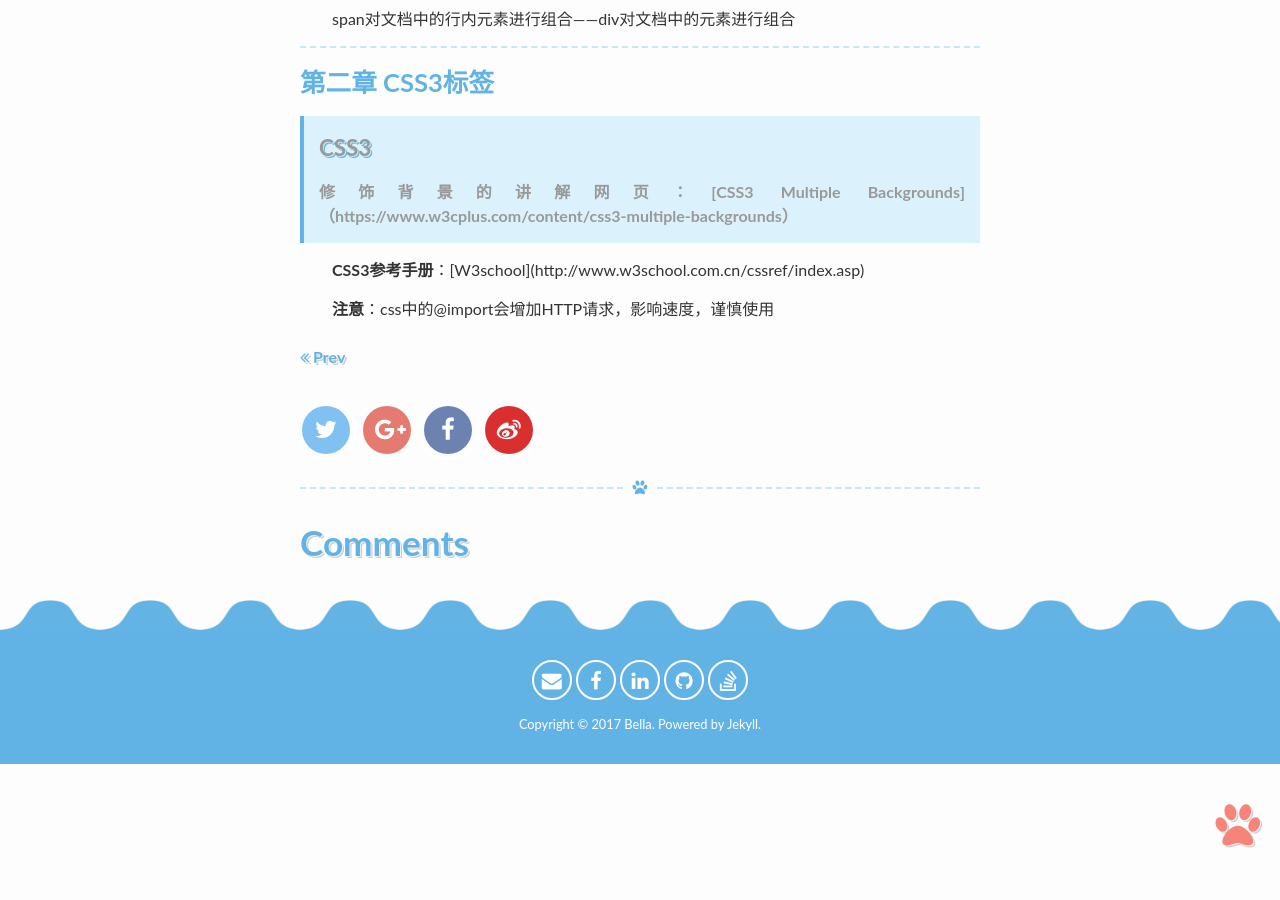
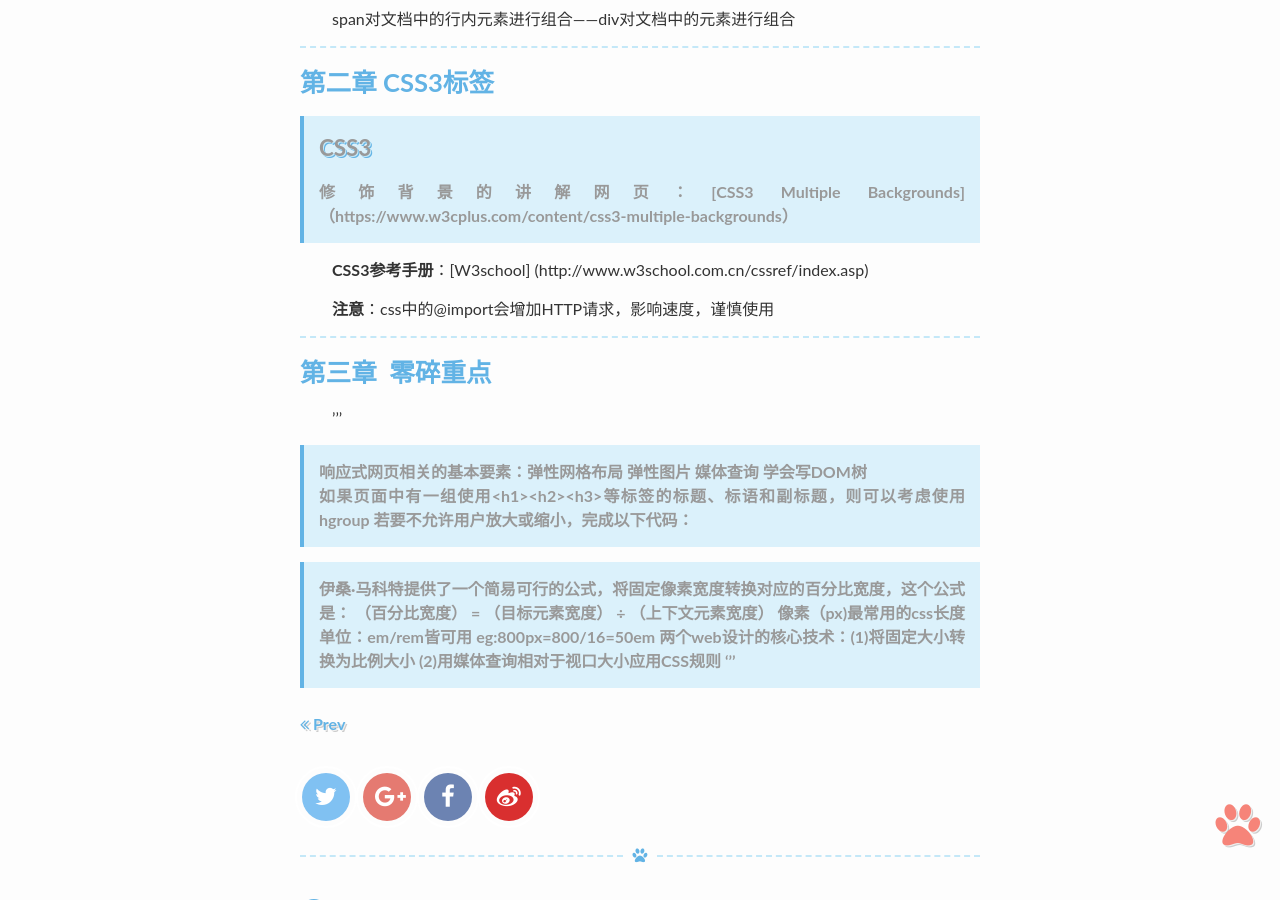
Before and after one commit to Zhou-Yu-Jin/Zhou-Yu-Jin.github.io, a Jekyll site: the page built from _posts/2017-12-28-notes.md, in a window 1280 px wide and 900 px high, scrolled down 1793 px. Built offline with Jekyll 4.4.1, drawn with Linux system fonts in a browser that asks for light colours; comment, search, counter and statistics services are not loaded.

Commit message:
Update 2017-12-28-notes.md

```diff
--- a/_posts/2017-12-28-notes.md
+++ b/_posts/2017-12-28-notes.md
@@ -57,5 +57,21 @@ tags:
 
 >#### CSS3
 <b>修饰背景的讲解网页</b>：[CSS3 Multiple Backgrounds]（https://www.w3cplus.com/content/css3-multiple-backgrounds）
-<p><b>CSS3参考手册</b>：[W3school](http://www.w3school.com.cn/cssref/index.asp)</p>
+<p><b>CSS3参考手册</b>：[W3school] (http://www.w3school.com.cn/cssref/index.asp)</p>
 <p><b>注意</b>：css中的@import会增加HTTP请求，影响速度，谨慎使用</p>
+
+---
+<h3 id="chapter3">第三章  零碎重点</h3>
+'''
+>响应式网页相关的基本要素：弹性网格布局 弹性图片 媒体查询
+>学会写DOM树
+>如果页面中有一组使用<h1><h2><h3>等标签的标题、标语和副标题，则可以考虑使用hgroup
+>若要不允许用户放大或缩小，完成以下代码：
+ <meta name="viewport" content="initial-scale=1.0, user-scalable=no">
+>伊桑·马科特提供了一个简易可行的公式，将固定像素宽度转换对应的百分比宽度，这个公式是：
+ （百分比宽度） = （目标元素宽度） ÷ （上下文元素宽度）
+>像素（px)最常用的css长度单位：em/rem皆可用
+  eg:800px=800/16=50em
+>两个web设计的核心技术：(1)将固定大小转换为比例大小
+                      (2)用媒体查询相对于视口大小应用CSS规则
+'''
```
